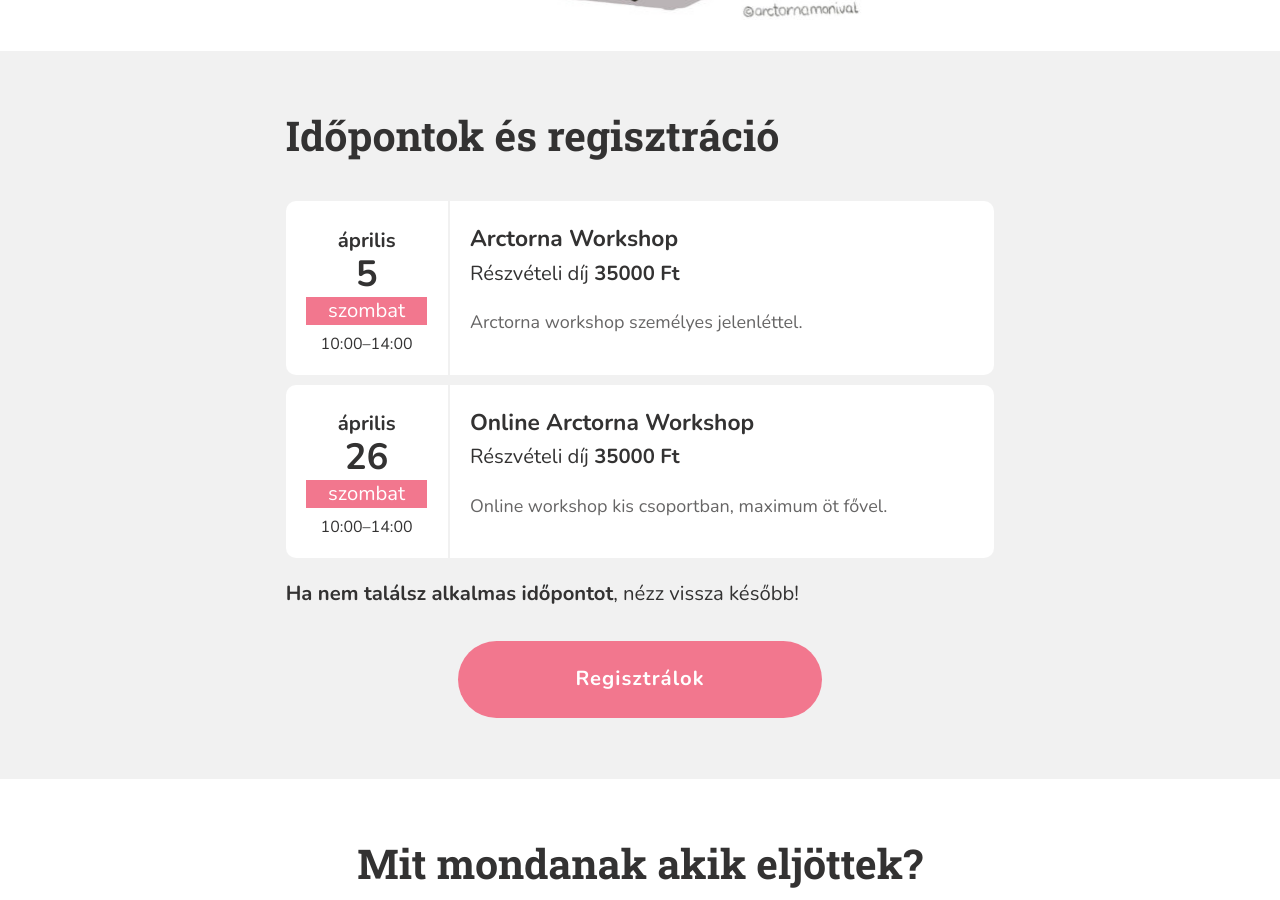
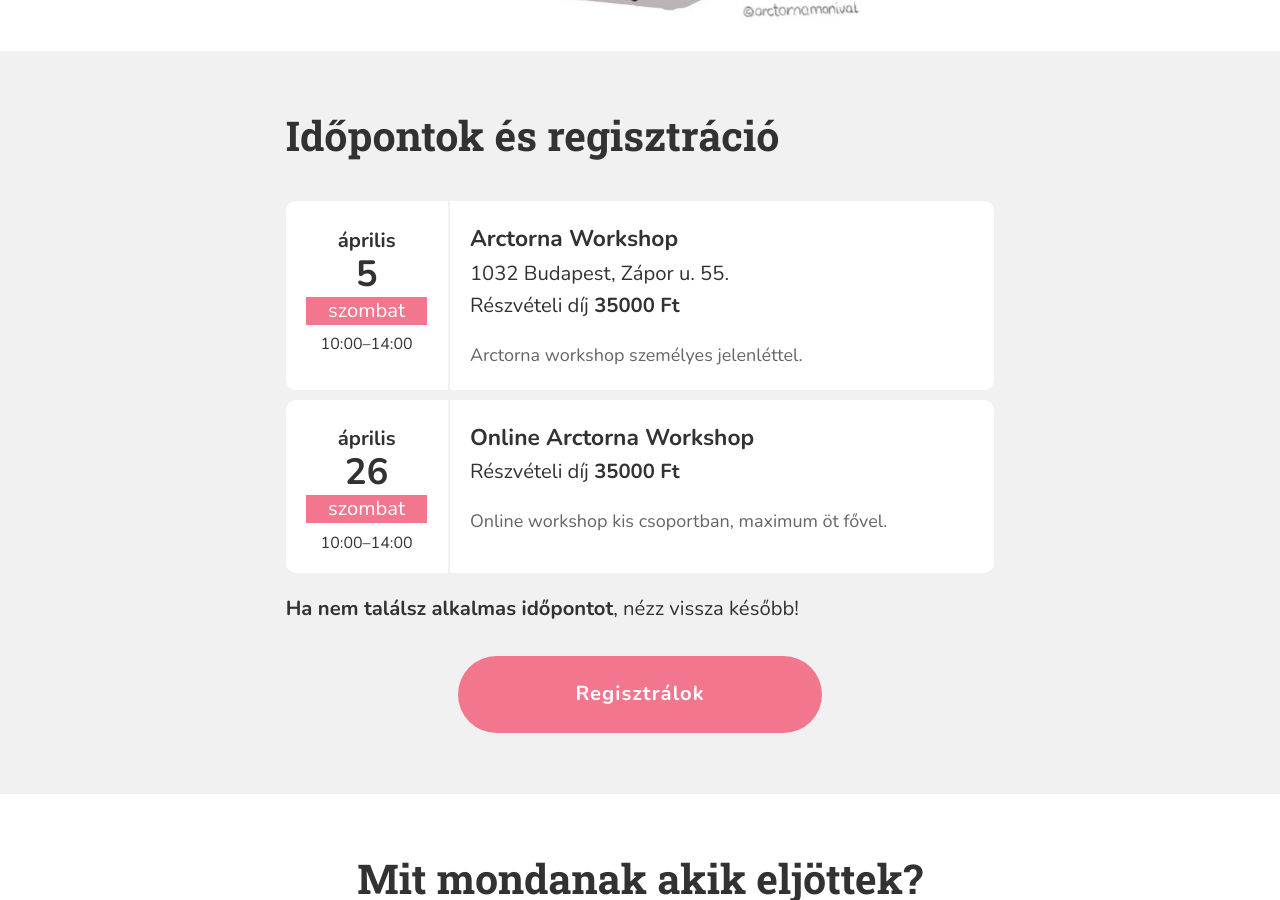
Before and after one commit to monikamudra/arctorna, a Jekyll site: the page built from workshop.md, in a window 1280 px wide and 900 px high, scrolled down 2052 px. Built offline with Jekyll 4.4.1, drawn with Linux system fonts in a browser that asks for light colours.

Commit message:
Update workshop event

```diff
--- a/_data/workshop.yaml
+++ b/_data/workshop.yaml
@@ -73,6 +73,7 @@
     title: Arctorna Workshop
     description: >-
       Arctorna workshop személyes jelenléttel.
+    address: 1032 Budapest, Zápor u. 55.
     price: 35000
     full: false
 
```
